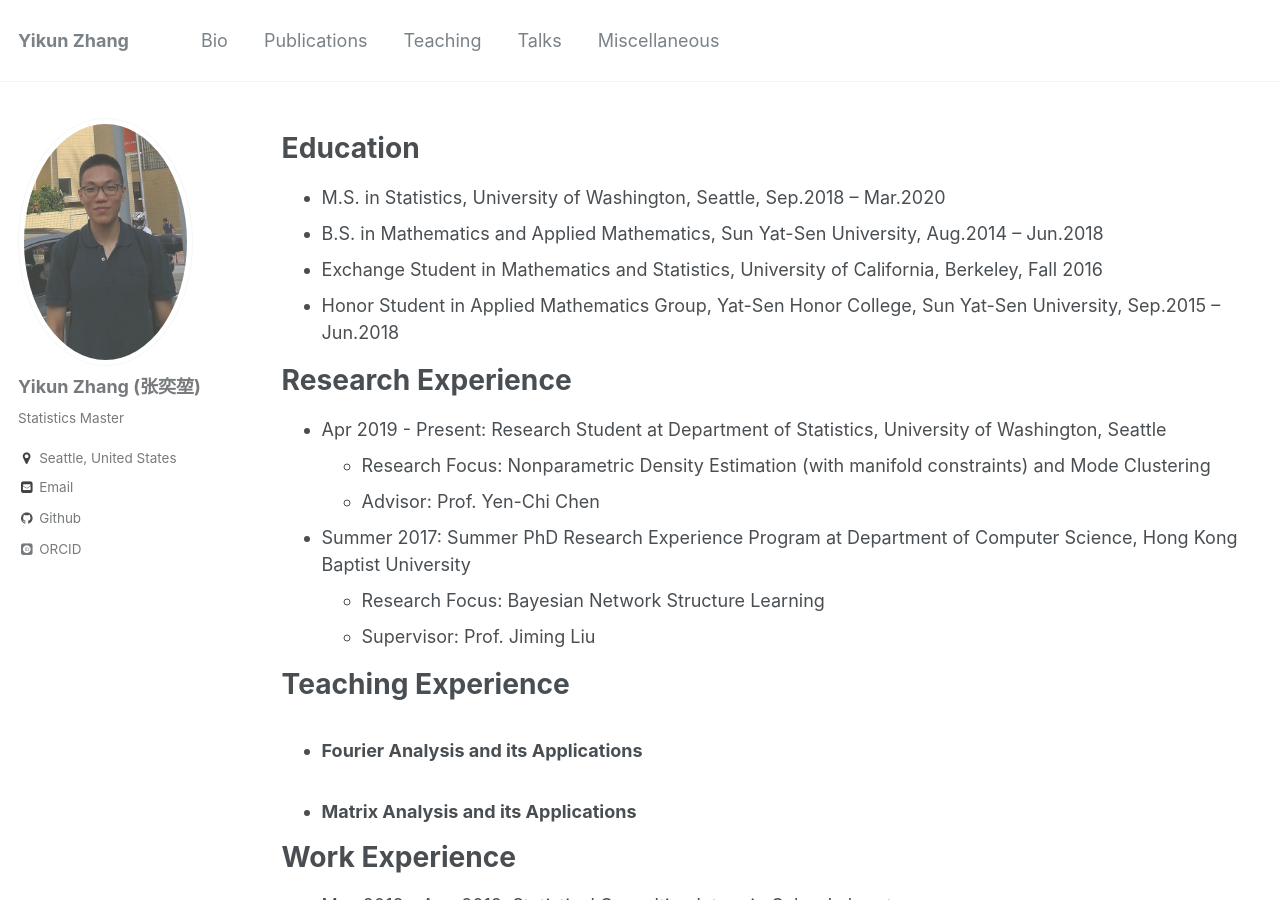
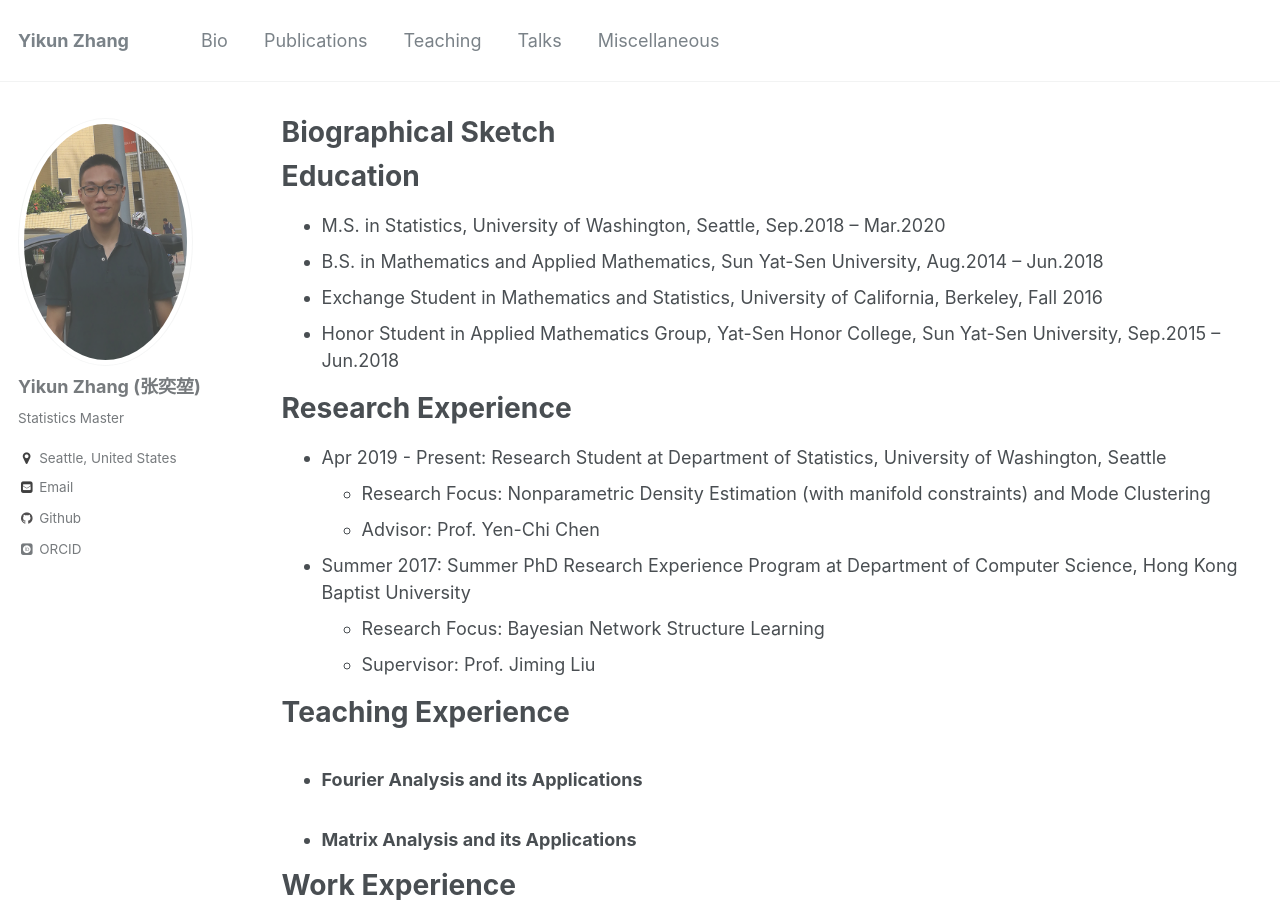
Before and after one commit to zhangyk8/zhangyk8.github.io, a Jekyll site: the page built from _pages/bio.md, in a window 1280 px wide and 900 px high. Built offline with Jekyll 4.4.1, drawn with Linux system fonts in a browser that asks for light colours; some web fonts are replaced.

Commit message:
Update bio.md

```diff
--- a/_pages/bio.md
+++ b/_pages/bio.md
@@ -1,10 +1,11 @@
 ---
 layout: archive
-title: ""
+title: "Biographical Sketch"
 permalink: /bio/
 author_profile: true
 redirect_from:
-  - /resume
+  - /bio/
+  - /bio.html
 ---
 
 {% include base_path %}
@@ -58,7 +59,7 @@
 * Interdisciplinary Contest In Modeling, **Meritorious Winner**, 2016
 * National Undergraduate Mathematics Competition of China, **Second Prize of Math Category**, 2015
 * SYSU Freshman Soccer Cup, **Second Place**, 2015
-  * _I played as the Captain and led our team to the final_ (I no longer play any offical soccer match starting from the beginning of 2020; see my [retirement letter](https://zhangyk8.github.io/portfolio/portfolio-3/). However, I am still willing to participate in some noncompetitive soccer games in my spare time.)
+  * _I played as the Captain and led our team to the final_ (I no longer play any offical soccer match starting from the beginning of 2020; see my <A href="https://zhangyk8.github.io/portfolio/portfolio-3/" style="color: #52adc8; text-decoration=underline">retirement letter</A>. However, I am still willing to participate in some noncompetitive soccer games in my spare time.)
 
 Skills
 ======
```
